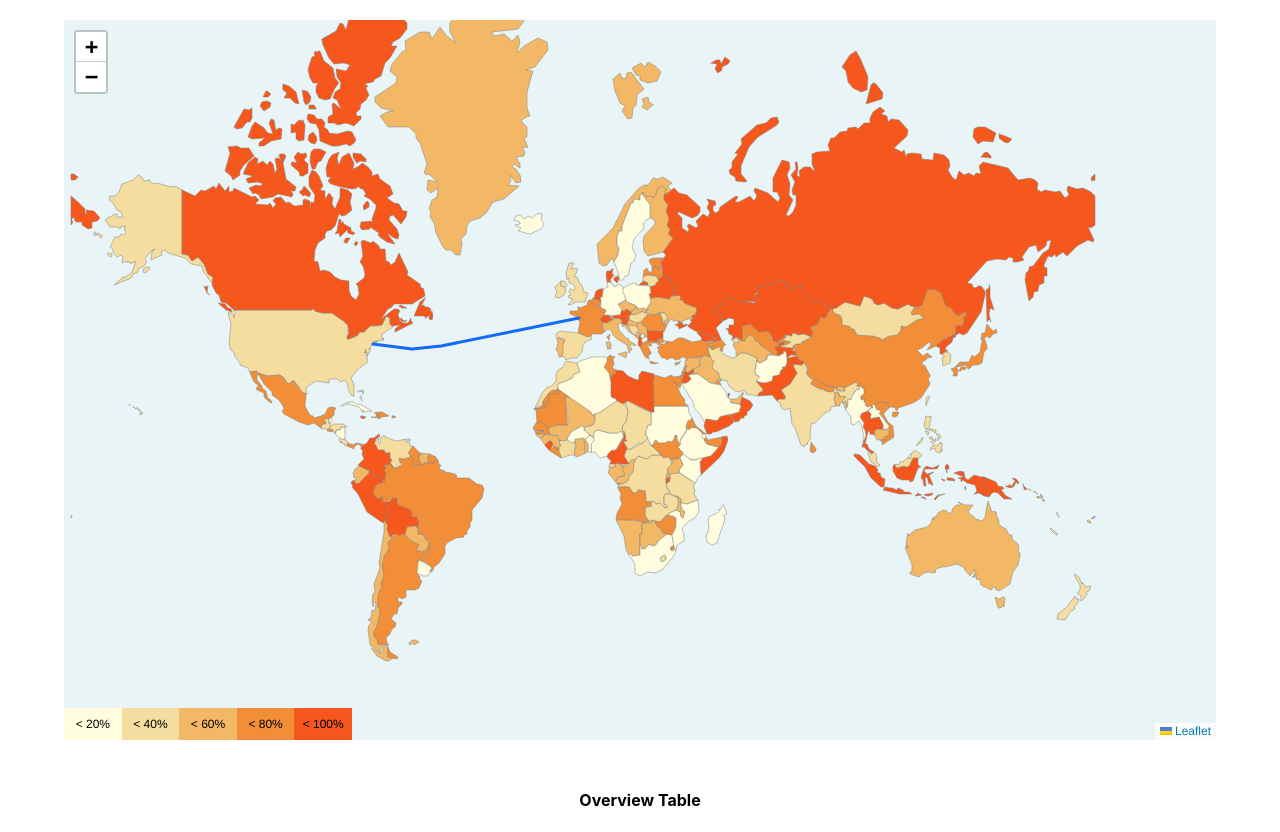
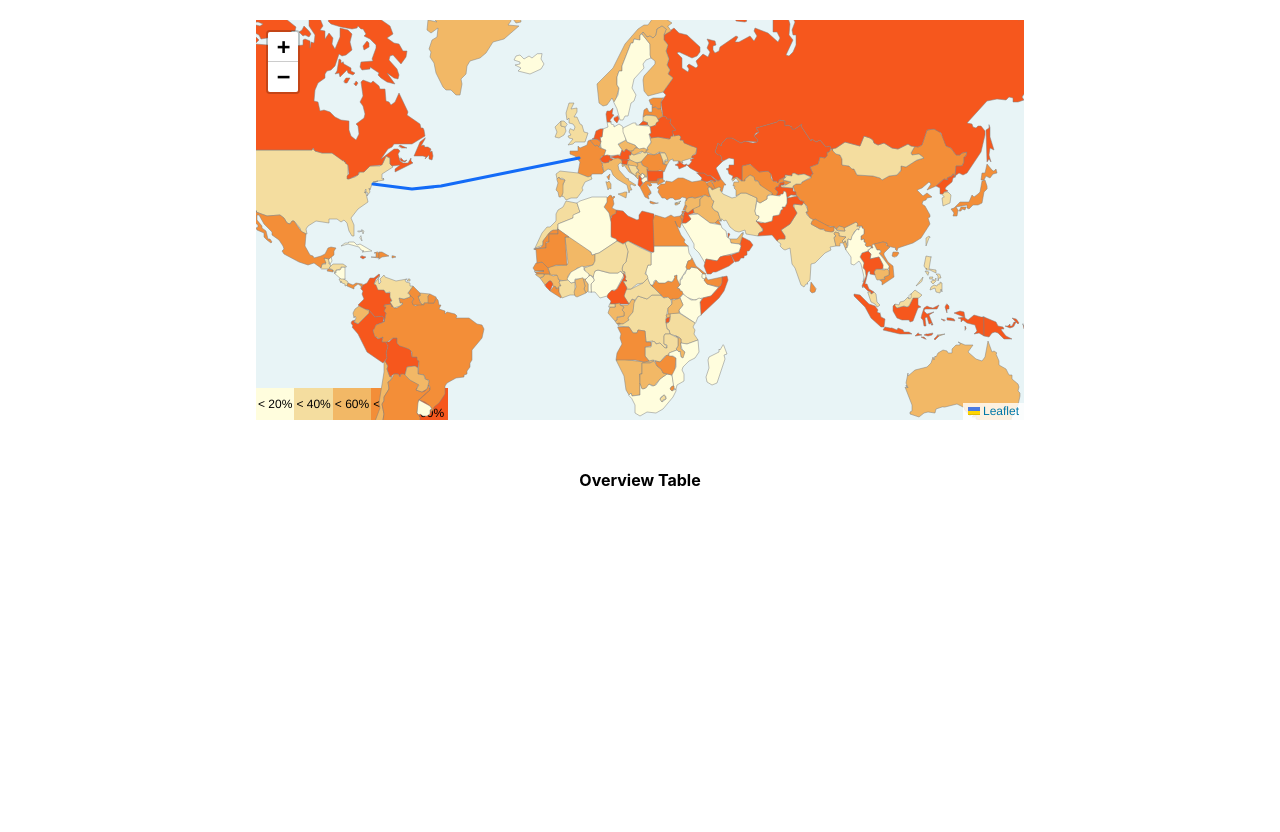
Before and after one commit to yigiterinc/sharevax, a React (Create React App) app in the folder frontend/: page / in a window 1280 px wide. After the commit the page ends 800 px from the top, so only its background shows below. Built offline with nearby package versions, Linux system fonts and the light colour scheme.

Commit message:
setup frontend page/component skeleton

```diff
--- a/frontend/src/components/OverviewMap.jsx
+++ b/frontend/src/components/OverviewMap.jsx
@@ -44,19 +44,25 @@ const OverviewMap = () => {
 
 	const onEachCountry = (country, layer) => {
 		const countryName = country.properties.name_en;
-		layer.bindPopup(countryName);
+		//placeHolders for dropdown info of every country on the map
+		var doseInStock = 1000;
+		var doseUsedPerDay = 100;
+		var infectionRate = 0.3;
+		var recoveryRate = 0.4;
+		var vaccinationRate = 0.3;
+		layer.bindPopup(countryName, doseInStock, doseUsedPerDay, infectionRate, recoveryRate, vaccinationRate);
 		layer.options.fillColor = getColor(Math.random(0, 1));
 	};
 
 	return (
 		<MapContainer
-			className='w-[90vw] h-[90vh] relative'
-			style={{backgroundColor: '#e8f4f6'}}
+			className='w-[60vw] h-[50vh] relative'
+			style={{backgroundColor: '#e8f4f6'}} //let's make it floating to the right?
 			center={[30.0, 20.0]}
 			zoom={2}
 			maxZoom={5}
 			minZoom={1}
-			scrollWheelZoom={false}
+			scrollWheelZoom={true}
 		>
 			<GeoJSON data={countries} style={countryStyle} onEachFeature={onEachCountry} />
 			<Polyline pathOptions={{color: '#136bf7'}} positions={coordinates} />
```
Also changed, not shown: frontend/src/index.js (+0 -107 lines).
